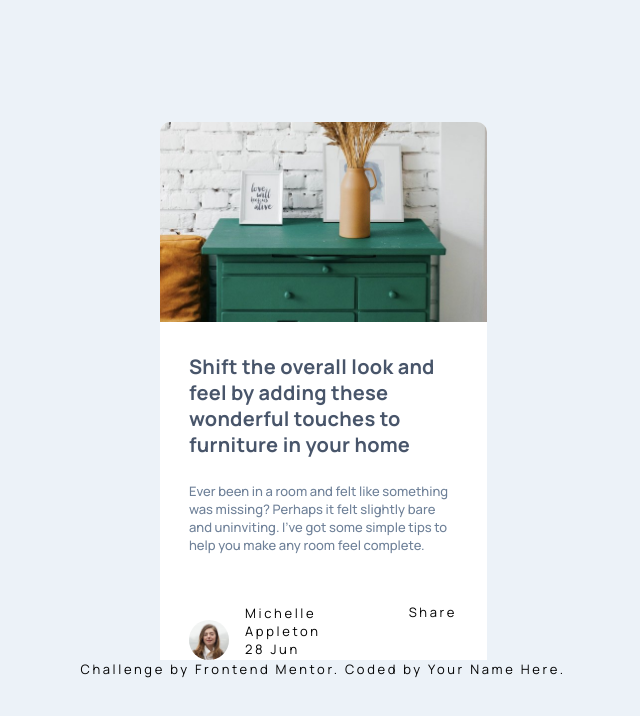
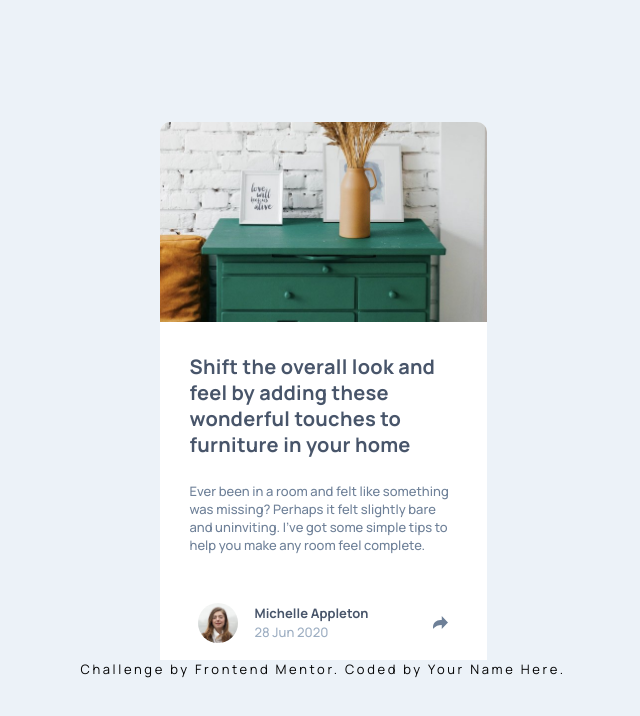
Before and after one commit to Networksentinel/Frontend-Mentor-Challenge---Article-preview-component, a website built with Vite: page index.html in a window 1280 px wide. Shown: the whole page, without its empty margins (317-957 px from the left). Built offline with nearby package versions, Linux system fonts and the light colour scheme.

Commit message:
feat: text-preset and color for h2 and time

```diff
--- a/index.html
+++ b/index.html
@@ -52,14 +52,14 @@
             <img class="
                 w-10 h-10 rounded-full" src="/images/avatar-michelle.jpg" alt="profile picture of Michelle Appleton">
             <div class="flex flex-col">
-              <h2>Michelle Appleton</h2>
-              <time datetime="">28 Jun 2020</time>
+              <h2 class="text-preset-2Bold text-gray-900">Michelle Appleton</h2>
+              <time class="text-preset-2 text-gray-400" datetime="">28 Jun 2020</time>
             </div>
           </div>
           <button>
             <img src="/images/icon-share.svg" alt="Share icon">
           </button>
-          <div class="bg-primary">
+          <div class="hidden">
             <span>Share</span>
             <img src="/images/icon-facebook.svg" alt="Facebook logo">
             <img src="/images/icon-twitter.svg" alt="Twitter logo">
```
